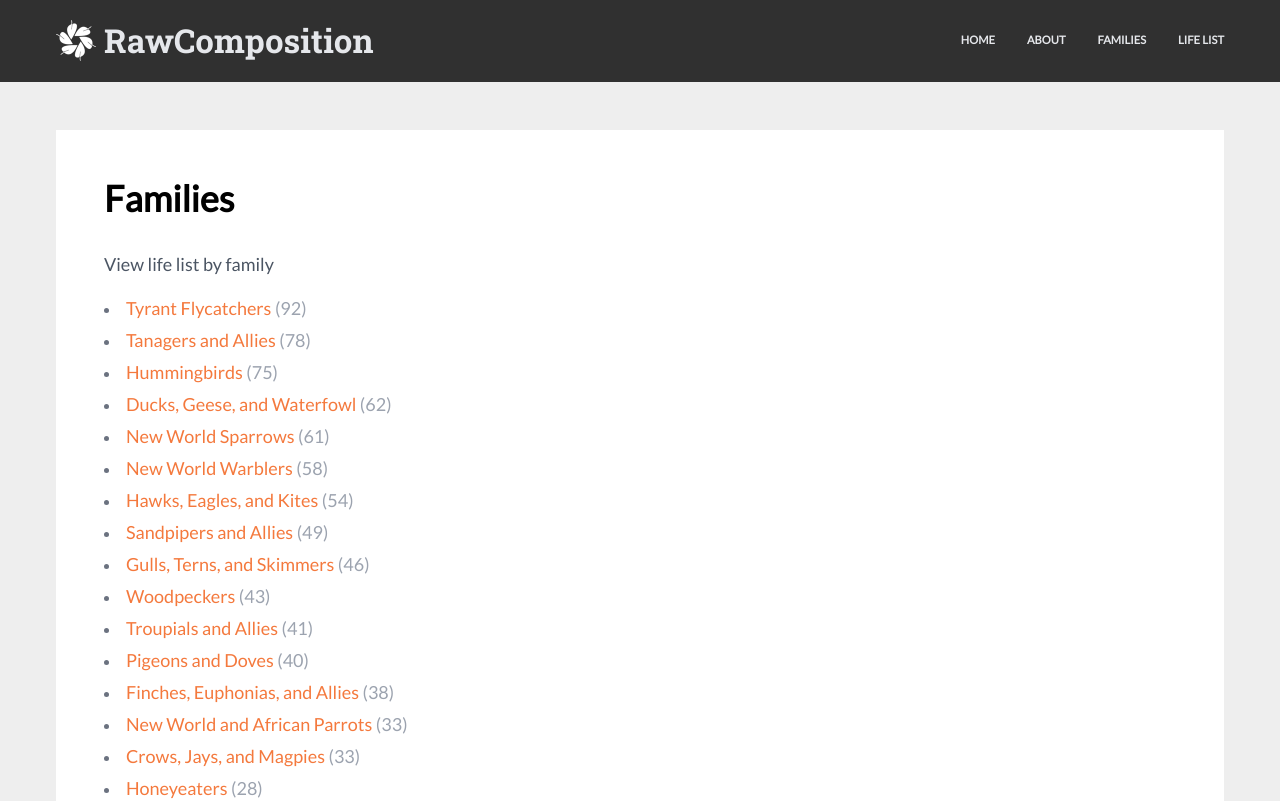
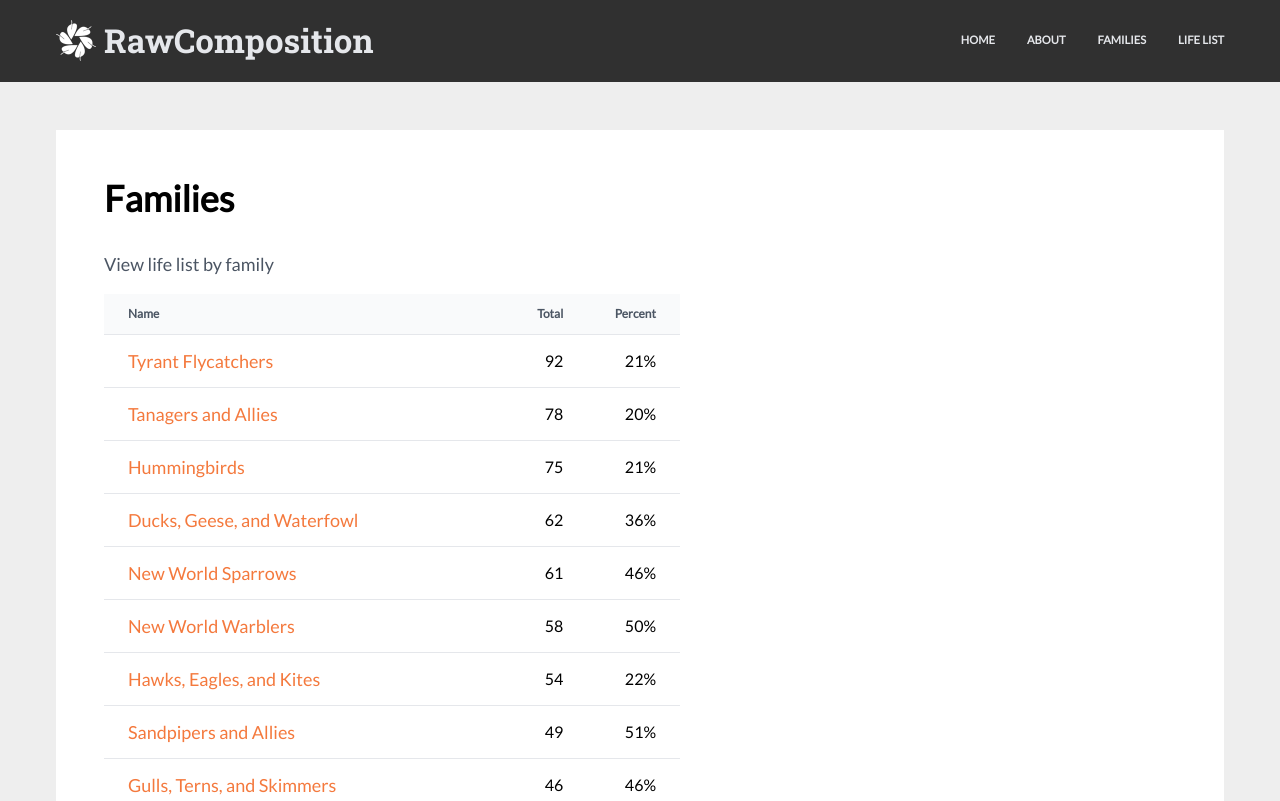
Before and after one commit to rawcomposition/rawcomposition.com, a Next.js app: page /families in a window 1280 px wide. Shown: the top 801 px of the page. Built offline with nearby package versions, Linux system fonts and the light colour scheme.

Commit message:
Redesign Families page

```diff
--- a/pages/families/index.tsx
+++ b/pages/families/index.tsx
@@ -3,6 +3,7 @@
 import Link from "next/link";
 import families from "families.json";
 import familySpecies from "lifelist/by-family.json";
+import taxonomy from "taxonomy.json";
 import { GetStaticProps } from "next";
 
 type Props = {
@@ -10,6 +11,7 @@
     name: string;
     slug: string;
     total: number;
+    percent?: number;
   }[];
 };
 
@@ -24,15 +26,35 @@
         <div className="p-12 bg-white mb-4">
           <h1 className="text-4xl font-bold mb-8">Families</h1>
           <p className="text-lg text-gray-600 mb-4">View life list by family</p>
-          <ul className="mb-4 list-disc list-inside space-y-1 text-gray-500">
-            {familyTotals.map(({ slug, name, total }) => (
-              <li key={slug}>
-                <Link href={`/families/${slug}`} className="text-lg text-orange mb-8">
-                  {name} <span className="text-gray-400">({total})</span>
-                </Link>
-              </li>
-            ))}
-          </ul>
+
+          <table className="w-full divide-y divide-gray-200 max-w-xl">
+            <thead>
+              <tr>
+                <th scope="col" className="bg-gray-50 px-6 py-3 text-left text-xs font-semibold text-gray-600">
+                  Name
+                </th>
+                <th scope="col" className="bg-gray-50 px-6 py-3 text-right text-xs font-semibold text-gray-600">
+                  Total
+                </th>
+                <th scope="col" className="bg-gray-50 px-6 py-3 text-right text-xs font-semibold text-gray-600">
+                  Percent
+                </th>
+              </tr>
+            </thead>
+            <tbody className="divide-y divide-gray-200 bg-white">
+              {familyTotals.map(({ slug, name, total, percent }) => (
+                <tr>
+                  <td className="px-6 py-3">
+                    <Link href={`/families/${slug}`} className="text-lg text-orange mb-8">
+                      {name}
+                    </Link>
+                  </td>
+                  <td className="px-6 py-3 text-right">{total}</td>
+                  <td className="px-6 py-3 text-right">{percent}%</td>
+                </tr>
+              ))}
+            </tbody>
+          </table>
         </div>
       </div>
     </>
@@ -42,10 +64,12 @@
 export const getStaticProps: GetStaticProps = async () => {
   const familyTotals = families.map(({ name, slug }) => {
     const photos = familySpecies.find((it) => it.family === name);
+    const total = taxonomy.filter((it) => it.family === name).length;
     return {
       name,
       slug,
       total: photos?.species?.length ?? 0,
+      percent: Math.round(((photos?.species?.length ?? 0) / total) * 100),
     };
   });
 
```
